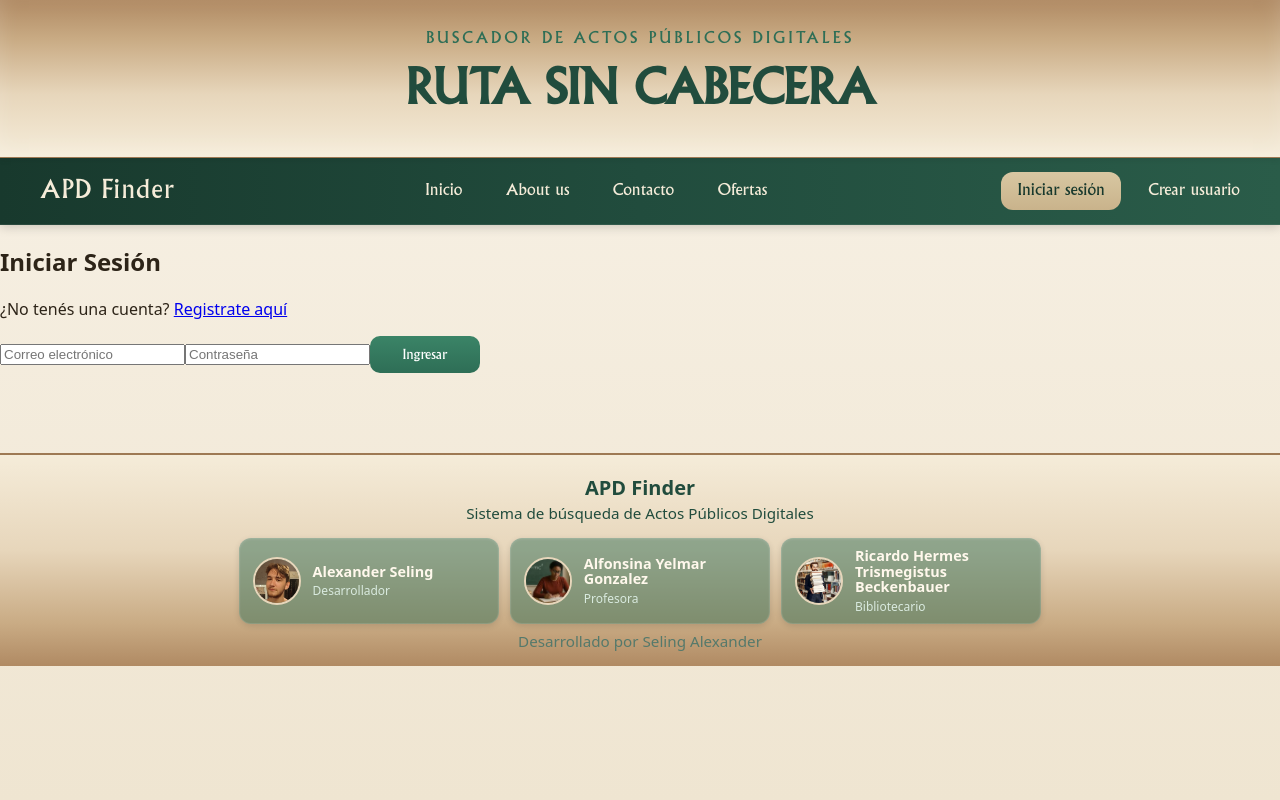
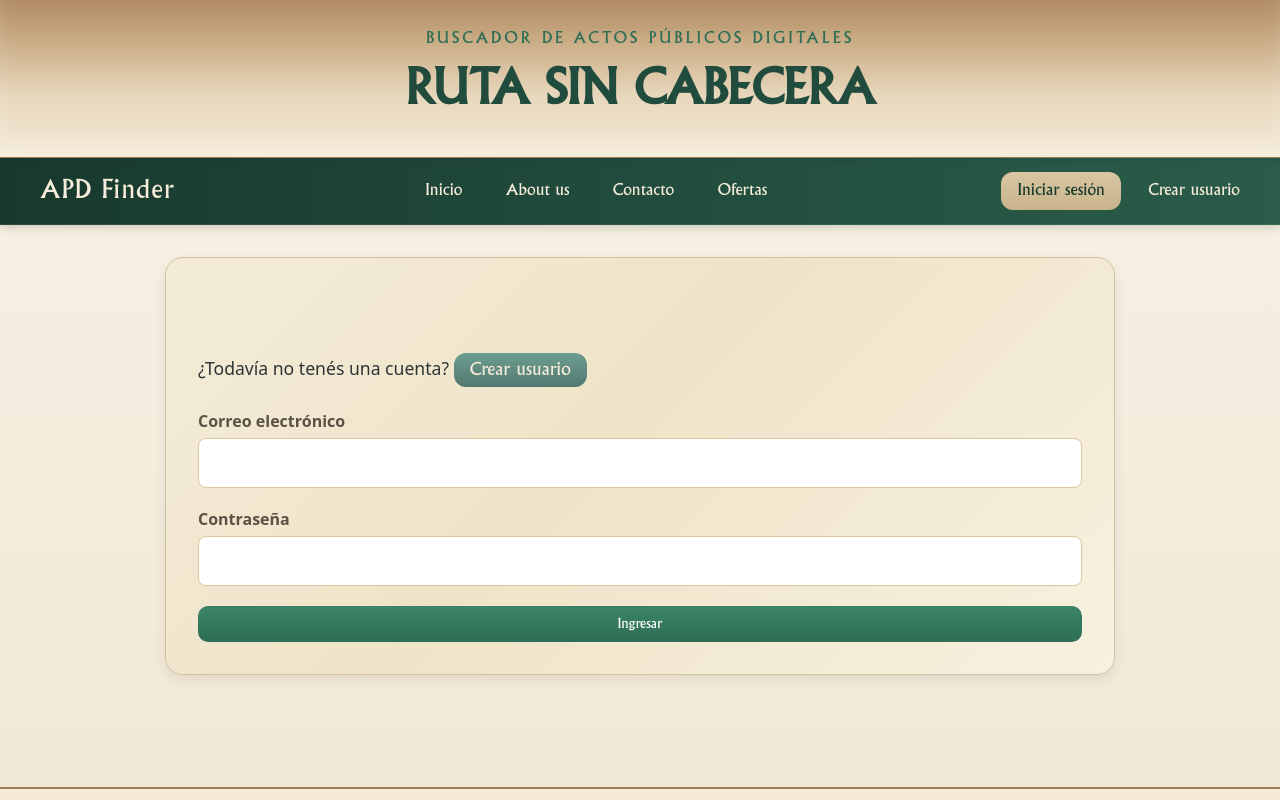
Before and after one commit to alexander5109/TalentoTechReact2026, a React (Vite) app: page /iniciarSesion in a window 1280 px wide. Shown: the top 800 px of the page. Built offline with nearby package versions, Linux system fonts and the light colour scheme; no server answers.

Commit message:
login page usando los componentes nuevos

```diff
--- a/src/components/Pages/LoginPage/LoginPage.jsx
+++ b/src/components/Pages/LoginPage/LoginPage.jsx
@@ -1,49 +1,138 @@
-import { useState } from 'react';
-import { NavLink } from "react-router-dom"
+import { useState } from "react";
+import { NavLink, useNavigate } from "react-router-dom";
 import { getAuth, signInWithEmailAndPassword } from "firebase/auth";
-import { useNavigate } from 'react-router-dom';
-import APDButton from '../../common/APDButton/APDButton';
+
+import TextContainer from "../../common/TextContainer/TextContainer";
+import SectionTitleH3 from "../../common/SectionTitleH3/SectionTitleH3";
+import PrettyText from "../../common/PrettyText/PrettyText";
+import APDButton from "../../common/APDButton/APDButton";
+import APDFormField from "../../common/APDFormField/APDFormField";
+import ApdNavLink from "../../common/ApdNavLink/ApdNavLink";
+
+import styles from "./LoginPage.module.css";
 
 export default function LoginPage() {
+
 	const [email, setEmail] = useState("");
 	const [password, setPassword] = useState("");
+
+	const [loading, setLoading] = useState(false);
+	const [error, setError] = useState(null);
+
 	const navigate = useNavigate();
-	const handleLogin = (e) => {
+
+	async function handleLogin(e) {
+
 		e.preventDefault();
-		const auth = getAuth();
-		signInWithEmailAndPassword(auth, email, password)
-			.then((userCredential) => {
-				const user = userCredential.user;
-				console.log("Usuario logueado:", user);
-				alert("¡Inicio de sesión exitoso!");
-				navigate('/'); //
-			})
-			.catch((error) => {
-				const errorCode = error.code;
-				const errorMessage = error.message;
-				console.error("Error en el login:", errorCode, errorMessage);
-				alert("Error: " + errorMessage);
-			});
-	};
+
+		setLoading(true);
+		setError(null);
+
+		try {
+
+			const auth = getAuth();
+
+			await signInWithEmailAndPassword(
+				auth,
+				email,
+				password
+			);
+
+			navigate("/");
+
+		}
+		catch (err) {
+
+			switch (err.code) {
+
+				case "auth/invalid-credential":
+				case "auth/wrong-password":
+				case "auth/user-not-found":
+					setError("Correo electrónico o contraseña incorrectos.");
+					break;
+
+				case "auth/invalid-email":
+					setError("El correo electrónico no es válido.");
+					break;
+
+				case "auth/too-many-requests":
+					setError("Demasiados intentos. Intente nuevamente más tarde.");
+					break;
+
+				default:
+					setError("No fue posible iniciar sesión.");
+					console.error(err);
+
+			}
+
+		}
+		finally {
+
+			setLoading(false);
+
+		}
+
+	}
+
 	return (
-		<div>
-			<h2>Iniciar Sesión</h2>
-			<p>¿No tenés una cuenta? <NavLink to="/crearUsuario">Registrate aquí</NavLink></p>
-			<form onSubmit={handleLogin}>
-				<input
+
+		<TextContainer>
+
+			<SectionTitleH3>
+				Iniciar sesión
+			</SectionTitleH3>
+
+			<PrettyText>
+				¿Todavía no tenés una cuenta?{" "}
+				<ApdNavLink variant="accent" to="/crearUsuario">
+					Crear usuario
+				</ApdNavLink>
+			</PrettyText>
+
+			<form
+				className={styles.form}
+				onSubmit={handleLogin}
+			>
+
+				<APDFormField
+					label="Correo electrónico"
+					name="email"
 					type="email"
-					placeholder="Correo electrónico"
+					autoComplete="email"
 					value={email}
 					onChange={(e) => setEmail(e.target.value)}
-				/><input
+					required
+				/>
+
+				<APDFormField
+					label="Contraseña"
+					name="password"
 					type="password"
-					placeholder="Contraseña"
+					autoComplete="current-password"
 					value={password}
 					onChange={(e) => setPassword(e.target.value)}
+					required
 				/>
-				<APDButton type="submit">Ingresar</APDButton>
+
+				{error && (
+					<div className={styles.error}>
+						{error}
+					</div>
+				)}
+
+				<APDButton
+					type="submit"
+					disabled={loading}
+				>
+					{loading
+						? "Ingresando..."
+						: "Ingresar"}
+				</APDButton>
+
 			</form>
-		</div>
+
+		</TextContainer>
 
 	);
-};
+
+}
--- /dev/null
+++ b/src/components/Pages/LoginPage/LoginPage.module.css
@@ -0,0 +1,16 @@
+.form {
+	display: flex;
+	flex-direction: column;
+	gap: 1.25rem;
+}
+
+.error {
+	padding: .75rem;
+
+	border-radius: 8px;
+
+	background: #ffe4e4;
+	color: #8a1f1f;
+
+	border: 1px solid #d9a0a0;
+}
--- a/src/components/common/APDFormField/APDFormField.module.css
+++ b/src/components/common/APDFormField/APDFormField.module.css
@@ -34,6 +34,11 @@
 	cursor: not-allowed;
 }
 
+.formGroup input:disabled:focus {
+	box-shadow: none;
+	border-color: #d0d0d0;
+}
+
 .formGroup input:focus {
 	outline: none;
 
```
